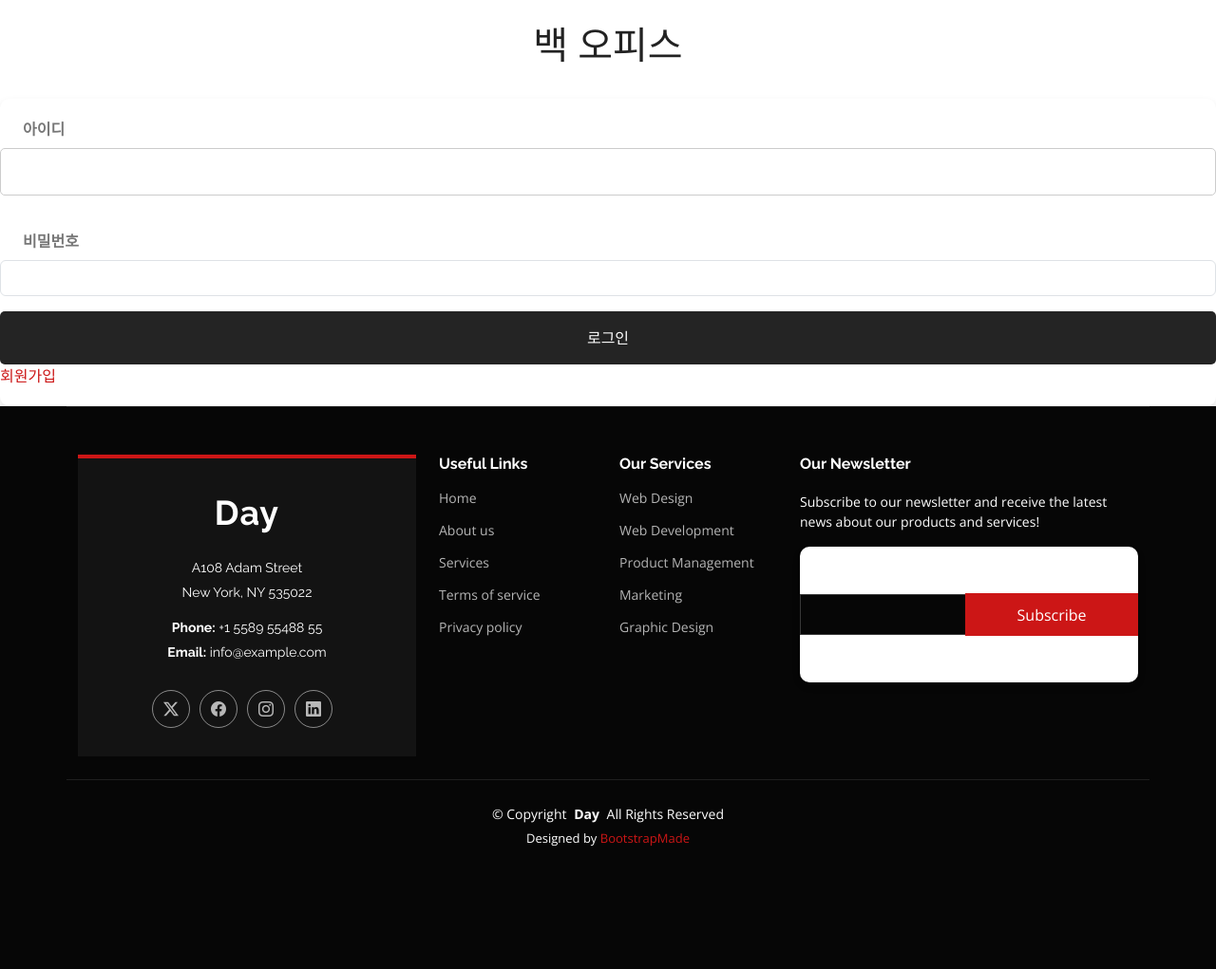
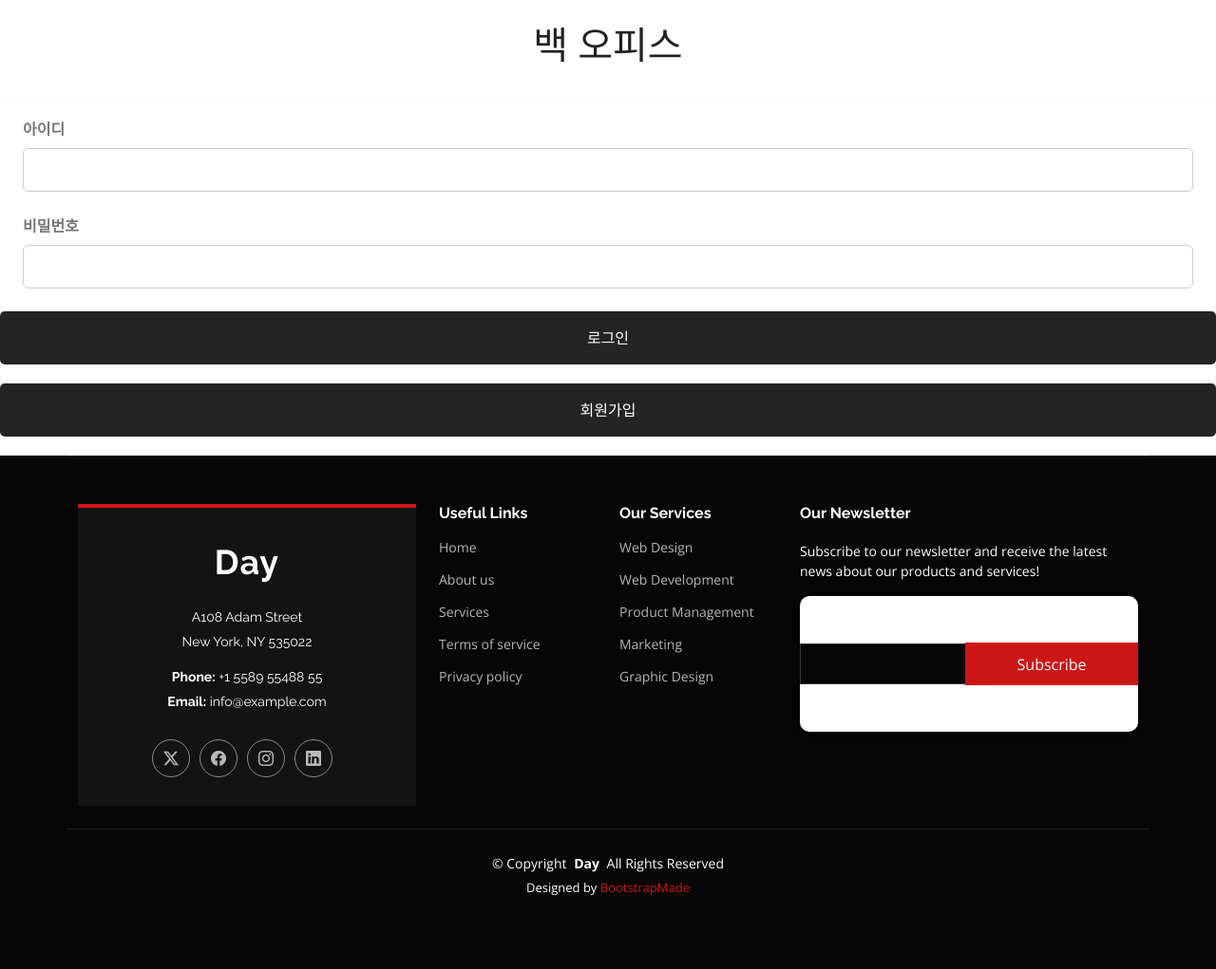
Before and after one commit to abcd00ou/Dong.github.io, a Flask app: page /backoffice in a window 1280 px wide. Shown: the part 64-1085 px from the top of the page at 95% size. Before the commit the page ends 956 px from the top, so only its background shows below. Run offline with Flask 3, Linux system fonts and the light colour scheme; some libraries are stand-ins or nearby versions.

Commit message:
로그인 화면 수정

```diff
--- a/templates/backoffice-main.html
+++ b/templates/backoffice-main.html
@@ -3,6 +3,46 @@
 {% block title %}백 오피스{% endblock %}
 
 {% block head %}
+<style>
+    form {
+        display: flex;
+        flex-direction: column;
+    }
+    form .custom-form-item {
+        display: flex;
+        flex-direction: column;
+        padding: 0 24px;
+        margin-bottom: 16px;
+    }
+    form .custom-form-item > label,
+    form .custom-form-item > div,
+    form .custom-form-item > input {
+        display: flex;
+        align-items: center;
+        margin-bottom: 8px;
+        padding: 0;
+        color: #777777;
+    }
+    form .custom-form-item > input {
+        border: 1px solid #cccccc;
+    }
+    form .custom-form-item .invalid-feedback {
+        display: none;
+        width: 100%;
+        font-size: .875em;
+        color: var(--bs-form-invalid-color);
+    }
+    form .custom-form-item .is-invalid~.invalid-feedback {
+        display: block;
+    }
+    .custom-form-item .form-control {
+        padding: 10px 16px;
+    }
+    .custom-signup > a {
+        display: block;
+        margin-bottom: 20px;
+    }
+</style>
 {% endblock %}
 
 {% block content %}
@@ -10,24 +50,95 @@
     <h1 class="content-title">백 오피스</h1>
 </div>
 <div>
-    <form>
-        <div class="mb-3">
-            <label for="exampleInputEmail1" class="form-label">아이디</label>
-            <input type="text" class="form-control" id="">
+    <form class="needs-validation" id="signin" novalidate>
+        <div class="custom-form-item">
+            <label for="identify" class="form-label">아이디</label>
+            <input type="text" class="form-control" id="identify" required>
+            <div class="invalid-feedback">
+                아이디를 입력해주세요.
+            </div>
         </div>
-        <div class="mb-3">
-            <label for="exampleInputPassword1" class="form-label">비밀번호</label>
-            <input type="password" class="form-control" id="">
+        <div class="custom-form-item">
+            <label for="password" class="form-label">비밀번호</label>
+            <input type="password" class="form-control" id="password" required>
+            <div class="invalid-feedback">
+                비밀번호를 입력해주세요.
+            </div>
         </div>
         <button type="submit" class="btn btn-dark-custom">로그인</button>
-        <div>
-            <a href="{{url_for('signup')}}">회원가입</a>
-        </div>
     </form>
-
+    <div class="custom-signup">
+        <a href="{{url_for('signup')}}" class="btn btn-dark-custom">회원가입</a>
+    </div>
 </div>
 
 {% endblock %}
 
 {% block script %}
+<script>
+const identifyValidation = () => {
+    // 아이디 검증
+    // 빈칸 확인
+    const identify = document.querySelector('#identify');
+    if (!identify.value) {
+        identify.classList.add('is-invalid');
+        return false
+    }
+
+    // 외국인이라면 통과
+    const radioKorean = document.querySelector('#radioNationality1');
+    if (!radioKorean.checked) {
+        return true
+    }
+
+    // 내국인이라면 한글 체크
+    if (/^[ㄱ-ㅎㅏ-ㅣ가-힣]+$/.test(identify.value)) {
+        return true
+    }
+    identify.classList.add('is-invalid');
+    return false
+}
+
+const passwordValidation = () => {
+    // 비밀번호 검증
+    // 빈칸 확인
+    const password = document.querySelector('#password');
+    if (!password.value) {
+        password.classList.add('is-invalid');
+        return false
+    }
+    return true
+}
+
+(() => {
+    'use strict';
+    // focus시 is-invalid 삭제
+    const allInput = document.querySelectorAll('.needs-validation input');
+    allInput.forEach((each) => {
+        each.addEventListener('focus', () => {
+            each.classList.remove('is-invalid');
+        })
+    })
+
+    // Form 검증
+    const customValidity = () => {
+        let result = true;
+        if (!identifyValidation()) {
+            result = false;
+        }
+        if (!passwordValidation()) {
+            result = false;
+        }
+        return result
+    }
+
+    const form = document.querySelector('.needs-validation');
+    form.addEventListener('submit', event => {
+        if (!customValidity()) {
+            event.preventDefault();
+            event.stopPropagation();
+        }
+    }, false);
+})()
+</script>
 {% endblock %}
```
